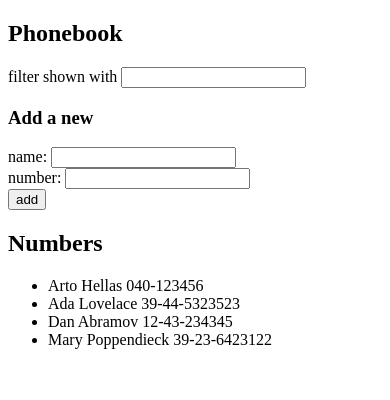
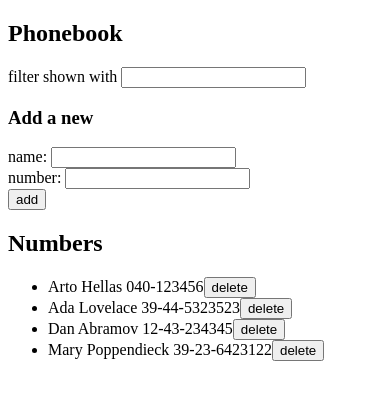
Before and after one commit to WhiskeyC0la/fullstackopen, a React (Vite) app in the folder part2/phonebook/: page / in a window 390 px wide. Shown: the top 400 px of the page. Built offline with nearby package versions, Linux system fonts and the light colour scheme; data requests are answered from the project's data file.

Commit message:
part2 exercise 2.14 phonebook

```diff
--- a/part2/phonebook/src/App.jsx
+++ b/part2/phonebook/src/App.jsx
@@ -54,6 +54,15 @@ const App = () => {
   ? persons
   : persons.filter(person => person.name.toLowerCase().includes(newFilter.trim().toLowerCase()))
 
+  const deleteUser = (id) => {
+    const person = persons.find(person => person.id === id)
+    if(window.confirm(`Delete ${person.name}?`)) {
+      personService
+      .remove(id)
+      .then(() => setPersons(persons.filter(person => person.id !== id)))
+    } return
+  }
+
   return (
     <div>
       <h2>Phonebook</h2>
@@ -72,7 +81,7 @@ const App = () => {
 
       <h2>Numbers</h2>
 
-      <Persons displayedList={personsToShow}/>
+      <Persons displayedList={personsToShow} deleteUser={deleteUser}/>
     </div>
 
   )
--- a/part2/phonebook/src/components/Persons.jsx
+++ b/part2/phonebook/src/components/Persons.jsx
@@ -1,7 +1,11 @@
-const Persons = ({displayedList}) => {
+const Persons = ({ displayedList, deleteUser}) => {
     return (
         <ul>
-        {displayedList.map(person => <li key={person.name}>{person.name} {person.number}</li>)}
+        {displayedList.map(person =>
+          <li key={person.name}>
+            {person.name} {person.number}
+            <button onClick={() => deleteUser(person.id)}>delete</button>
+          </li>)}
       </ul>
     )
 }
--- a/part2/phonebook/src/services/persons.js
+++ b/part2/phonebook/src/services/persons.js
@@ -11,7 +11,11 @@ const create = (newPerson) => {
     return request.then(response => response.data)
 }
 
+const remove = (id) => {
+   return axios.delete(`${baseUrl}/${id}`)
+}
 export default {
     getAll,
-    create
+    create,
+    remove
 }
```
